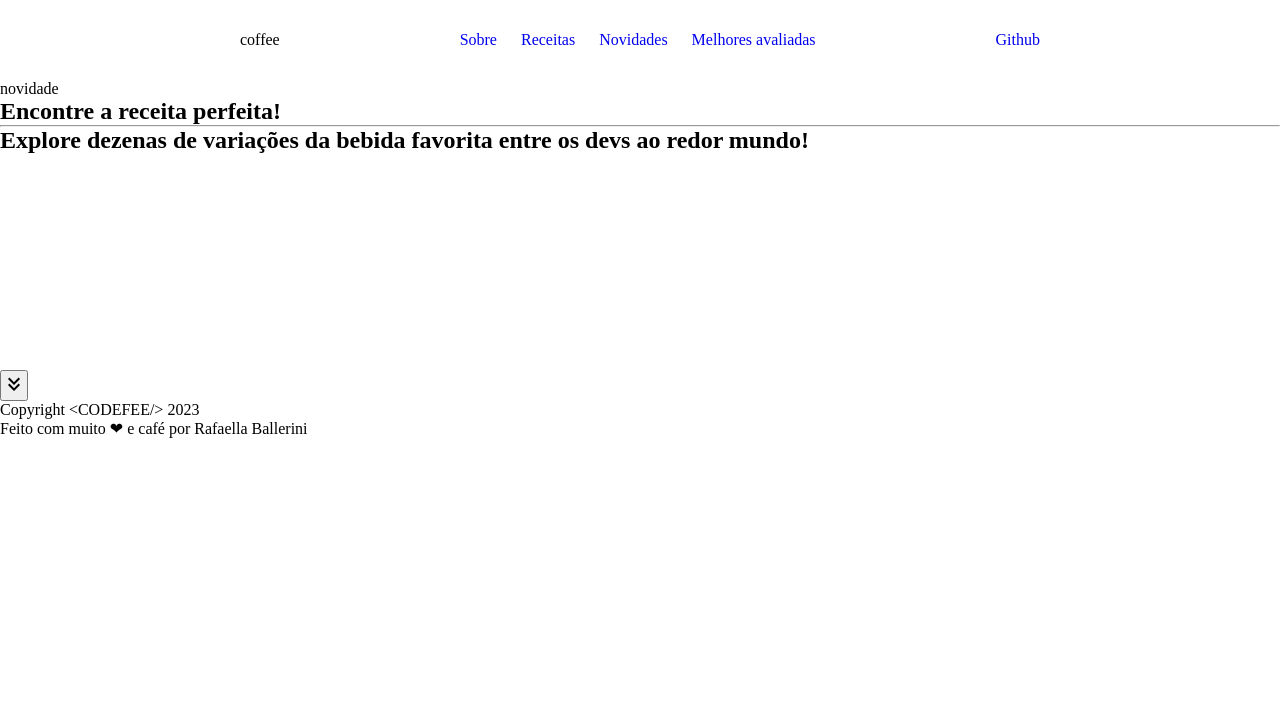
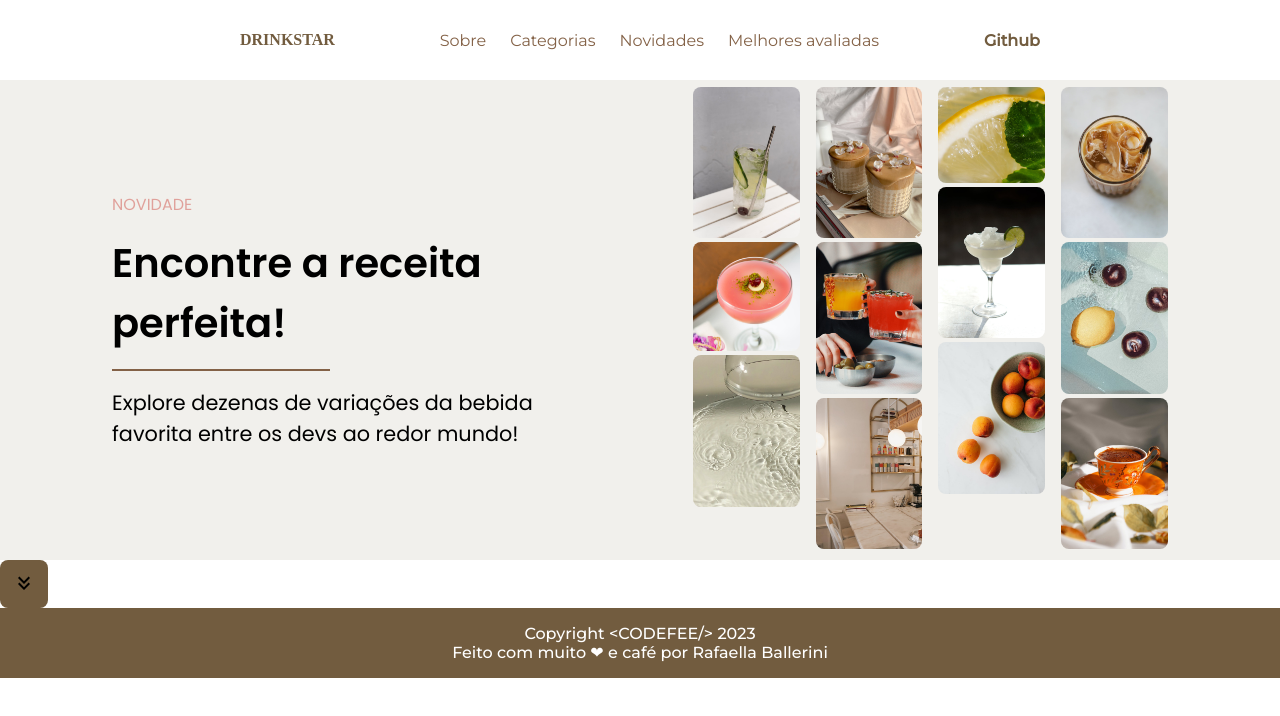
Before and after one commit to biancatests/projeto-page, a plain HTML site: page index.html in a window 1280 px wide. Drawn offline with Linux system fonts and the light colour scheme; a web font is replaced by a local one.

Commit message:
style and images

```diff
--- a/index.html
+++ b/index.html
@@ -3,45 +3,47 @@
 <head>
     <meta charset="UTF-8">
     <meta name="viewport" content="width=device-width, initial-scale=1.0">
-    <title>Coffee</title>
+    <title>Drinkstar</title>
     <link rel="stylesheet" href="style.css">
 </head>
 <body>
     <header>
         <nav>
-            <span>coffee</span>
-            <ul>
+            <span class="logo">drinkstar</span>
+            <ul class="menu">
                 <li><a href="#">Sobre</a></li>
-                <li><a href="#">Receitas</a></li>
+                <li><a href="#">Categorias</a></li>
                 <li><a href="#">Novidades</a></li>
                 <li><a href="#">Melhores avaliadas</a></li>
             </ul>
-            <a href="#">Github</a>
+            <a href="#" class="github">Github</a>
         </nav>
     </header>
     <main>
-        <section>
-            <header>
-                <span>novidade</span>
+        <div class="hero-background">
+            <section class="hero">
+                <header class="hero-text">
+                    <span class="category pink">novidade</span>
                     <h1>Encontre a receita perfeita!</h1>
                     <hr>
                     <h2>Explore dezenas de variações da bebida favorita entre os devs ao redor mundo!</h2>
                 </header>
-            <aside>
-                <figure><img src="#" alt=""></figure>
-                <figure><img src="#" alt=""></figure>
-                <figure><img src="#" alt=""></figure>
-                <figure><img src="#" alt=""></figure>
-                <figure><img src="#" alt=""></figure>
-                <figure><img src="#" alt=""></figure>
-                <figure><img src="#" alt=""></figure>
-                <figure><img src="#" alt=""></figure>
-                <figure><img src="#" alt=""></figure>
-                <figure><img src="#" alt=""></figure>
-                <figure><img src="#" alt=""></figure>
-                <figure><img src="#" alt=""></figure>
+                <aside class="hero-images-container">
+                    <figure><img src="assets/hero-1.jpg" alt=""></figure>
+                    <figure><img src="assets/hero-2.jpg" alt=""></figure>
+                    <figure><img src="assets/hero-3.jpg" alt=""></figure>
+                    <figure><img src="assets/hero-4.jpg" alt=""></figure>
+                    <figure><img src="assets/hero-6.jpg" alt=""></figure>
+                    <figure><img src="assets/hero-5.jpg" alt=""></figure>
+                    <figure><img src="assets/hero-8.jpg" alt=""></figure>
+                    <figure><img src="assets/hero-7.jpg" alt=""></figure>
+                    <figure><img src="assets/hero-9.jpg" alt=""></figure>
+                    <figure><img src="assets/hero-10.jpg" alt=""></figure>
+                    <figure><img src="assets/hero-11.jpg" alt=""></figure>
+                    <figure><img src="assets/hero-12.jpg" alt=""></figure>
                 </aside>
             </section>
+        </div>
         <section>
             <button>
                 <img src="assets/double-arrow-down.svg" alt="">
--- a/style.css
+++ b/style.css
@@ -1,10 +1,25 @@
 @charset "UTF-8";
+
+@import url('https://fonts.googleapis.com/css2?family=Kalnia:wght@500&family=Montserrat:wght@400;500&family=Poppins:wght@400;600&display=swap');
+
+:root {
+    --sandals: #836146;
+    --chocolate: #725C3F;
+    --ocean: #AFCDD0;
+    --strawberry: #e0a19b;
+    --sand: #F1F0EC;
+}
 
 * {
     margin: 0;
     padding: 0;
     box-sizing: border-box;
     list-style: none;
+    font-family: 'Montserrat', sans-serif;
+}
+
+body {
+    background-color: #FFF;
 }
 
 nav {
@@ -17,13 +32,124 @@ nav {
     margin: auto;
     height: 10vh;
     padding: 1.5rem 10rem;
+    color: var(--chocolate);
+}
+
+.logo {
+    text-transform: uppercase;
+    font-weight: bold;
+    font-size: 1em;
+    font-family: 'Kalnia', serif;
 }
 
 a {
     text-decoration: none;
+
+}
+
+.menu > li > a {
+    color: var(--sandals);
 }
 
 ul {
     display: flex;
     gap: 1.5rem;
 }
+
+.github {
+    font-weight: bold;
+    color: var(--chocolate);
+}
+
+main {
+    max-width: 1120px;
+}
+
+.hero {
+    display: flex;
+    flex-direction: row;
+    justify-content: space-between;
+    align-items: center;
+    gap: 6rem;
+
+    max-width: 1120px;
+    height: 60vh;
+    padding: 0rem 2rem;
+    margin: auto;
+    overflow: hidden;
+}
+
+.hero-background {
+    background: var(--sand);
+    width: 100vw;
+    height: 60vh;
+}
+
+.hero-text {
+    display: flex;
+    flex-direction: column;
+    gap: 1rem;
+}
+
+.category {
+    text-transform: uppercase;
+    font-size: 1rem;
+    font-family: 'Poppins', sans-serif;
+    font-weight: 400;
+}
+
+.pink {
+    color: var(--strawberry);
+}
+
+h1 {
+    font-size: 2.5rem;
+    font-family: 'Poppins', sans-serif;
+    font-weight: 600;
+}
+
+h2 {
+    font-size: 1.3rem;
+    font-family: 'Poppins', sans-serif;
+    font-weight: 400;
+}
+
+hr {
+    border: 1px solid var(--sandals);
+    width: 45%;
+}
+
+.hero-images-container {
+    max-width: 45%;
+    column-count: 4;
+    gap: 1rem;
+}
+
+.hero-images-container > figure > img {
+    width: 100%;
+    border-radius: 0.5rem;
+}
+
+button {
+    width: 3rem;
+    height: 3rem;
+    background-color: var(--chocolate);
+    border: none;
+    border-radius: 0.5rem;
+    cursor: pointer;
+}
+
+footer {
+    display: flex;
+    flex-direction: column;
+    justify-content: center;
+    align-items: center;
+
+    background-color: var(--chocolate);
+    padding: 1rem;
+}
+
+footer > p {
+    font-weight: 500;
+    color: #fff;
+}
```
Also changed, not shown: assets/hero-1.jpg (added), assets/hero-10.jpg (added), assets/hero-11.jpg (added), assets/hero-12.jpg (added), assets/hero-2.jpg (added), assets/hero-3.jpg (added), assets/hero-4.jpg (added), assets/hero-5.jpg (added), assets/hero-6.jpg (added), assets/hero-7.jpg (added), assets/hero-8.jpg (added), assets/hero-9.jpg (added). Lines whose indentation alone changed are shown as unchanged.
